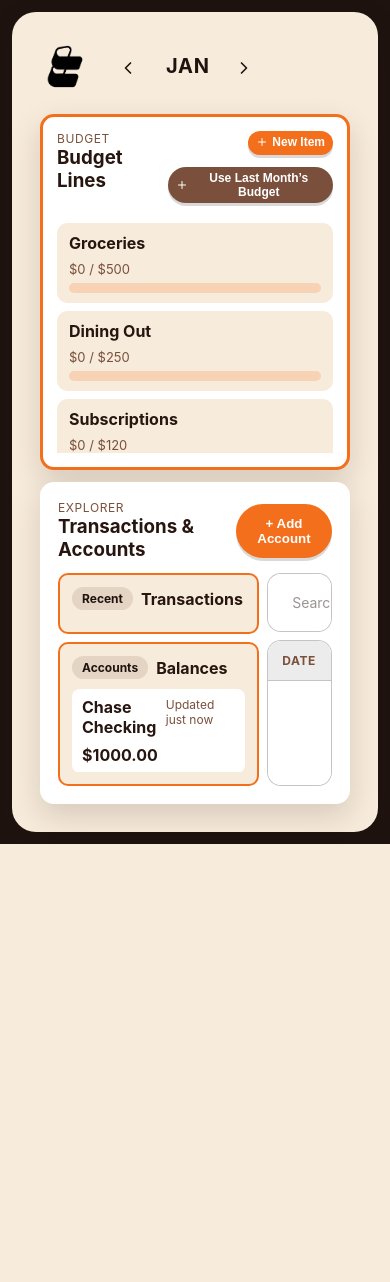
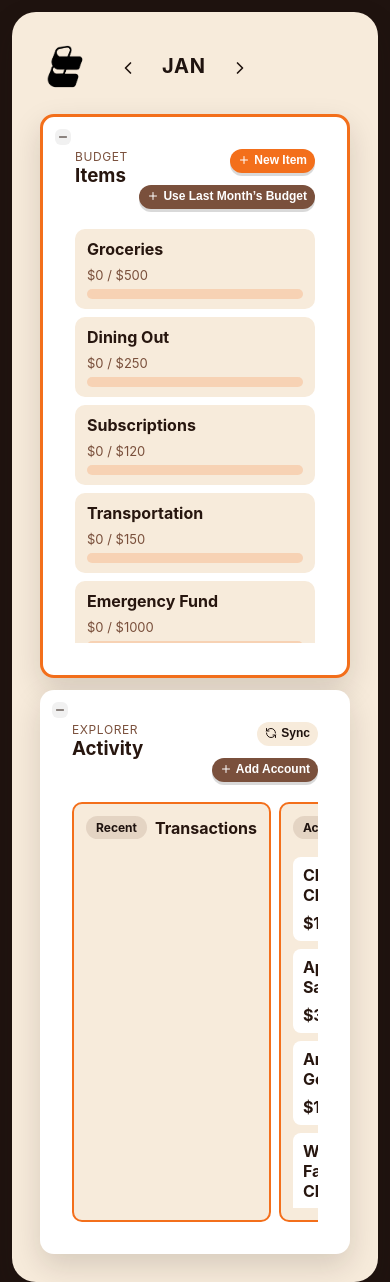
Before and after one commit to ayeniswe/butty, a FastAPI app: page / in a window 390 px wide. Before the commit the page ends 844 px from the top, so only its background shows below. Run offline with FastAPI, Linux system fonts and the light colour scheme; data comes from the database, SQL or seed files in the repository; data that the repository does not hold is empty.

Commit message:
ui: more mobile responsivness

```diff
--- a/apps/web/static/css/styles.css
+++ b/apps/web/static/css/styles.css
@@ -71,8 +71,6 @@ html,
 body {
   width: 100%;
   height: 100%;
-  overflow: hidden;
-  /* ❌ no page scrolling */
 }
 
 body {
@@ -81,9 +79,7 @@ body {
   color: var(--color-text-primary);
   margin: 0;
   padding: 24px;
-  /* space to reveal rounded corners */
   padding-bottom: 0px;
-  /* space to reveal rounded corners */
 }
 
 input,
@@ -133,13 +129,11 @@ textarea[readonly] {
   background: var(--color-bg-card);
   box-shadow: var(--shadow-elevated);
   width: 100%;
-  height: calc(100% - 48px);
-  /* account for body padding */
+  height: calc(100% - 1px);
   display: flex;
   flex-direction: column;
   padding: 28px;
   border-radius: 24px;
-  /* visible rounded edges */
 }
 
 .dashboard__header {
@@ -178,17 +172,16 @@ textarea[readonly] {
 }
 
 .dashboard__body {
-  flex: 1;
   display: grid;
   grid-template-columns: 1fr 1.3fr;
   gap: var(--gap);
-  min-height: 0;
+  min-height: 0px;
 }
 
 .budget-list {
   background: var(--color-bg-surface);
   border-radius: var(--radius);
-  padding: 18px;
+  padding: 32px;
   box-shadow: var(--shadow-elevated);
   border: 3px solid var(--color-primary);
   display: flex;
@@ -235,6 +228,7 @@ textarea[readonly] {
   overflow: hidden;
 }
 
+.explorer-actions,
 .budget-actions {
   display: flex;
   gap: 24px;
@@ -332,6 +326,7 @@ textarea[readonly] {
 .budget-list header {
   display: flex;
   flex-direction: row;
+  position: relative;
   justify-content: space-between;
   margin-bottom: 8px;
 }
@@ -658,7 +653,7 @@ textarea[readonly] {
 .explorer {
   background: var(--color-bg-surface);
   border-radius: var(--radius);
-  padding: 18px;
+  padding: 32px;
   box-shadow: var(--shadow-elevated);
   display: flex;
   flex-direction: column;
@@ -669,6 +664,29 @@ textarea[readonly] {
   overflow: hidden;
 }
 
+.budget-list.is-collapsed,
+#explorer-history.is-collapsed {
+  gap: 0;
+  flex: none;
+}
+
+/* Collapse main content */
+#budget-list-items.is-collapsed,
+#explorer-history-section.is-collapsed {
+  height: 0;
+  display: none;
+}
+
+/* Icon state: minus → plus */
+#budget-lines-container header .icon-box.is-collapsed svg path:last-child,
+#explorer-history header .icon-box.is-collapsed svg path:last-child {
+  display: block; /* show + */
+}
+
+#budget-lines-container header .icon-box:not(.is-collapsed) svg path:last-child,
+#explorer-history header .icon-box:not(.is-collapsed) svg path:last-child {
+  display: none; /* hide − */
+}
 
 .explorer-search {
   gap: 8px;
@@ -802,11 +820,12 @@ textarea[readonly] {
 }
 
 
-.explorer__header {
+.explorer header {
   display: flex;
-  align-items: center;
+  position: relative;
+  flex-direction: row;
   justify-content: space-between;
-  gap: 12px;
+  margin-bottom: 8px;
 }
 
 .budget__kicker,
@@ -914,14 +933,38 @@ textarea[readonly] {
 .icon {
   width: 12px;
   height: 12px;
-  margin-right: 4px;
   vertical-align: middle;
   flex-shrink: 0;
+}
+
+.icon--spacing {
+  margin-right: 4px;
 }
 
 .icon--medium {
   width: 20px;
   height: 20px;
+}
+
+.icon-box--topleft {
+  position: absolute;
+  left: -20px;
+  top: -20px;
+}
+
+.icon-box {
+  display: inline-flex;
+  align-items: center;
+  justify-content: center;
+  width: 16px;
+  height: 16px;
+  border-radius: 6px;
+  background-color: #f1f1f1;
+  /* light gray */
+}
+
+.icon-box:hover {
+  background-color: #e6e6e6;
 }
 
 .pill svg {
@@ -1068,8 +1111,24 @@ textarea[readonly] {
     padding: 12px;
   }
 
+  .explorer-section {
+    display: flex;
+    flex-direction: row;
+    overflow-x: auto;
+  }
+
+  .explorer-recent {
+    display: flex;
+    flex-direction: row;
+  }
+
+  .explorer-search {
+    flex: 1;
+    min-width: auto;
+  }
+
   .dashboard {
-    height: 100%;
+    height: calc(100% - -450px);
   }
 
   .dashboard__header h1 {
@@ -1081,10 +1140,10 @@ textarea[readonly] {
   }
 
   .budget-list {
-    padding: 14px;
     gap: 12px;
   }
 
+  .explorer-actions,
   .budget-actions {
     gap: 12px;
     align-items: flex-end;
--- a/apps/web/templates/partials/budget_lines.html
+++ b/apps/web/templates/partials/budget_lines.html
@@ -1,25 +1,46 @@
 <header>
+  <div class="icon-box icon-box--topleft"
+       role="button"
+       aria-expanded="true"
+       hx-on="click: toggleClass('#budget-list-items','is-collapsed'); toggleClass('#budget-lines-container','is-collapsed'); toggleClass(this,'is-collapsed'); ">
+    <svg class="icon icon--small"
+         xmlns="http://www.w3.org/2000/svg"
+         width="16"
+         height="16"
+         viewBox="0 0 24 24"
+         fill="none"
+         stroke="currentColor"
+         stroke-width="2"
+         stroke-linecap="round"
+         stroke-linejoin="round"
+         aria-hidden="true">
+      <!-- Horizontal line (minus) -->
+      <path d="M5 12h14" />
+      <!-- Vertical line (plus). Remove or hide this path when in minimized state -->
+      <path d="M12 5v14" />
+    </svg>
+  </div>
   <div>
     <p class="budget__kicker">Budget</p>
-    <h3>Budget Lines</h3>
+    <h3>Items</h3>
   </div>
   {% if not readonly %}
     <div class="budget-actions">
       <button class="budget-list-create is-active pill pill--xsmall pill--primary"
               hx-on="click: const form = document.querySelector('#budget-summary-create');  form.classList.toggle('is-active'); this.classList.toggle('is-active'); ">
         <span class="pill__content">
-        <svg class="icon" viewBox="0 0 24 24" aria-hidden="true">
+          <svg class="icon icon--spacing" viewBox="0 0 24 24" aria-hidden="true">
             <path d="M12 5v14M5 12h14" fill="none" stroke="currentColor" stroke-width="2" stroke-linecap="round" />
           </svg>
           New Item
         </span>
       </button>
       <button class="budget-list-create is-active pill pill--xsmall pill--secondary"
-        hx-post="/budgets/copy?month={{ current_month }}{% if year is not none %}&year={{ year }}{% endif %}"
+              hx-post="/budgets/copy?month={{ current_month }}{%- if year is not none -%}&year={{ year }}{%- endif -%}"
               hx-target="#budget-lines-container"
               hx-swap="innerHTML">
         <span class="pill__content">
-        <svg class="icon" viewBox="0 0 24 24" aria-hidden="true">
+          <svg class="icon icon--spacing" viewBox="0 0 24 24" aria-hidden="true">
             <path d="M12 5v14M5 12h14" fill="none" stroke="currentColor" stroke-width="2" stroke-linecap="round" />
           </svg>
           Use Last Month’s Budget
@@ -30,7 +51,7 @@
 </header>
 <form id="budget-summary-create"
       class="budget-summary"
-      hx-post="/budgets?month={{ current_month }}{% if year is not none %}&year={{ year }}{% endif %}"
+      hx-post="/budgets?month={{ current_month }}{%- if year is not none -%}&year={{ year }}{%- endif -%}"
       hx-target="#budget-lines-container"
       hx-swap="innerHTML">
   <!-- Name -->
@@ -41,7 +62,7 @@
   <!-- Allocated -->
   <div class="budget-summary__field">
     <label>Allocated</label>
-    <input name="allocated" inputmode="decimal"  placeholder="0.00" />
+    <input name="allocated" inputmode="decimal" placeholder="0.00" />
   </div>
   <!-- Spent -->
   <div class="budget-summary__field">
@@ -51,14 +72,9 @@
   <button type="submit"
           class="budget-list-save pill pill--xsmall pill--secondary">Save</button>
 </form>
-<ul class="budget-list__items budget-list__items--scroll"
-    hx-on="
-      scroll:
-        const form = document.querySelector('#budget-summary-create');
-        const btn  = document.querySelector('.budget-list-create');
-        form.classList.remove('is-active');
-        btn.classList.add('is-active');
-    ">
+<ul id="budget-list-items"
+    class="budget-list__items budget-list__items--scroll"
+    hx-on=" scroll: const form = document.querySelector('#budget-summary-create'); const btn  = document.querySelector('.budget-list-create'); form.classList.remove('is-active'); btn.classList.add('is-active'); ">
   {% for item in budgets %}
     {% if item.amount_allocated and item.amount_allocated > 0 %}
       {% set pct = (item.amount_spent / item.amount_allocated) * 100 %}
@@ -72,12 +88,13 @@
       {% set zone = "progress__bar--warning" %}
     {% endif %}
     <li class="budget-item budget-item--card"
-        hx-get="/budgets/{{ item.id }}?month={{ current_month }}{% if year is not none %}&year={{ year }}{% endif %}"
+        hx-get="/budgets/{{ item.id }}?month={{ current_month }}{%- if year is not none -%}&year={{ year }}{%- endif -%}"
         hx-target="#budget-lines-container"
         hx-swap="innerHTML">
       <div class="budget-item__label">{{ item.name }}</div>
       <div class="budget-item__values">
-        <span class="budget-item__amount">${{ '%.0f' % (item.amount_spent / 100) }} / ${{ '%.0f' % (item.amount_allocated / 100) }}</span>
+        <span class="budget-item__amount">${{ '%.0f' % (item.amount_spent / 100) }} / ${{ '%.0f' % (item.amount_allocated
+        / 100) }}</span>
         <div class="progress"
              aria-valuemin="0"
              aria-valuemax="100"
--- a/apps/web/templates/partials/dashboard.html
+++ b/apps/web/templates/partials/dashboard.html
@@ -1,40 +1,60 @@
 <main id="dash" class="dashboard">
   <header class="dashboard__header">
-        <div class="logo-circle" hx-get="/dashboard?month={{ now_month }}&year={{ now_year }}"
-                    hx-target="#dash" hx-swap="outerHTML"><img class="logo" src="/static/images/logo.png" alt="Logo" class="logo-circle__image">
+    <div class="logo-circle"
+         hx-get="/dashboard?month={{ now_month }}&year={{ now_year }}"
+         hx-target="#dash"
+         hx-swap="outerHTML">
+      <img width="100%"
+           height="100%"
+           class="logo"
+           src="/static/images/logo.png"
+           alt="Logo">
     </div>
     <h1 class="dashboard-header__month">
-            <div hx-get="/dashboard?month={{ prev_month }}{% if year is not none %}&year={{ year }}{% endif %}"
-                    hx-target="#dash" hx-swap="outerHTML" class="nav-hitbox">
-                <svg  class="icon icon--medium" viewBox="0 0 24 24" aria-hidden="true">
-                    <path d="M15 18l-6-6 6-6" fill="none" stroke="currentColor" stroke-width="2" stroke-linecap="round"
-                        stroke-linejoin="round" />
+      <div hx-get="/dashboard?month={{ prev_month }}{%- if year is not none -%}&year={{ year }}{%- endif -%}"
+           hx-target="#dash"
+           hx-swap="outerHTML"
+           class="nav-hitbox">
+        <svg class="icon icon--medium" viewBox="0 0 24 24" aria-hidden="true">
+          <path d="M15 18l-6-6 6-6" fill="none" stroke="currentColor" stroke-width="2" stroke-linecap="round" stroke-linejoin="round" />
         </svg>
       </div>
-            {%if year != now_year %}{{year}} {% endif %}{{ current_month_name }}
-            <div class="nav-hitbox" hx-get="/dashboard?month={{ next_month }}{% if year is not none %}&year={{ year }}{% endif %}"
-                    hx-target="#dash" hx-swap="outerHTML">
-                <svg  class="icon icon--medium" viewBox="0 0 24 24" aria-hidden="true">
-                    <path d="M9 6l6 6-6 6" fill="none" stroke="currentColor" stroke-width="2" stroke-linecap="round"
-                        stroke-linejoin="round" />
+      {%- if year != now_year -%}{{ year }} {%- endif -%}{{ current_month_name }}
+        <div class="nav-hitbox"
+             hx-get="/dashboard?month={{ next_month }}{%- if year is not none -%}&year={{ year }}{%- endif -%}"
+             hx-target="#dash"
+             hx-swap="outerHTML">
+          <svg class="icon icon--medium" viewBox="0 0 24 24" aria-hidden="true">
+            <path d="M9 6l6 6-6 6" fill="none" stroke="currentColor" stroke-width="2" stroke-linecap="round" stroke-linejoin="round" />
           </svg>
         </div>
       </h1>
     </header>
-    <section class="dashboard__body">
-        <aside class="budget-list" id="budget-lines-container"
-            hx-get="/budgets?month={{ current_month }}{% if year is not none %}&year={{ year }}{% endif %}"
-            hx-trigger="load" hx-target="#budget-lines-container" hx-swap="innerHTML"
+    <div class="dashboard__body">
+      <div class="detail-panel">
+        <section class="budget-list"
+                 id="budget-lines-container"
+                 hx-get="/budgets?month={{ current_month }}{%- if year is not none -%}&year={{ year }}{%- endif -%}"
+                 hx-trigger="load"
+                 hx-target="#budget-lines-container"
+                 hx-swap="innerHTML"
                  hx-on="click: const form = document.querySelector('#budget-summary-create'); const button = document.querySelector('.budget-list-create');  if ( form.contains(event.target) || event.target.closest('.budget-list-create') ) return;  form.classList.remove('is-active'); button.classList.add('is-active'); ">
-        </aside>
-        <section class="detail-panel">
-          {# <div class="summary-card" id="summary-card" hx-get="/summary" hx-trigger="load, every 15s" hx-target="#summary-card" hx-swap="innerHTML">
+        </section>
+      </div>
+      <div class="detail-panel">
+        {# <div class="summary-card" id="summary-card" hx-get="/summary" hx-trigger="load, every 15s"
+                hx-target="#summary-card" hx-swap="innerHTML">
                 {% include "partials/summary_card.html" %}
             </div> #}
 
-          <div class="explorer" id="explorer" hx-get="/explorer" hx-trigger="load" hx-target="#explorer" hx-swap="innerHTML">
+        <aside class="explorer"
+               id="explorer-history"
+               hx-get="/explorer"
+               hx-trigger="load"
+               hx-target="#explorer-history"
+               hx-swap="innerHTML">
           {% include "partials/explorer/index.html" %}
+        </aside>
       </div>
-        </section>
-    </section>
+    </div>
   </main>
--- a/apps/web/templates/partials/explorer/index.html
+++ b/apps/web/templates/partials/explorer/index.html
@@ -1,12 +1,72 @@
-<div class="explorer__header">
+<header>
+  <div class="icon-box icon-box--topleft"
+       role="button"
+       aria-expanded="true"
+       hx-on="click: toggleClass('#explorer-history','is-collapsed'); toggleClass('#explorer-history-section','is-collapsed'); toggleClass(this,'is-collapsed'); ">
+    <svg class="icon icon--small"
+         xmlns="http://www.w3.org/2000/svg"
+         width="16"
+         height="16"
+         viewBox="0 0 24 24"
+         fill="none"
+         stroke="currentColor"
+         stroke-width="2"
+         stroke-linecap="round"
+         stroke-linejoin="round"
+         aria-hidden="true">
+      <!-- Horizontal line (minus) -->
+      <path d="M5 12h14" />
+      <!-- Vertical line (plus). Remove or hide this path when in minimized state -->
+      <path d="M12 5v14" />
+    </svg>
+  </div>
   <div>
     <p class="explorer__kicker">Explorer</p>
-    <h3>Transactions & Accounts</h3>
+    <h3>Activity</h3>
   </div>
-  <button class="pill pill--medium pill--primary">+ Add Account</button>
+  <div class="explorer-actions">
+    <button class="pill pill--xsmall pill--accent">
+      <span class="pill__content">
+        <svg class="icon icon--spacing icon--small"
+             xmlns="http://www.w3.org/2000/svg"
+             width="16"
+             height="16"
+             viewBox="0 0 24 24"
+             fill="none"
+             stroke="currentColor"
+             stroke-width="2"
+             stroke-linecap="round"
+             stroke-linejoin="round"
+             aria-hidden="true">
+          <path d="M21 12a9 9 0 0 0-9-9 9.75 9.75 0 0 0-6.74 2.74L3 8" />
+          <path d="M3 3v5h5" />
+          <path d="M3 12a9 9 0 0 0 9 9 9.75 9.75 0 0 0 6.74-2.74L21 16" />
+          <path d="M21 21v-5h-5" />
+        </svg>
+        Sync
+      </span>
+    </button>
+    <button class="pill pill--xsmall pill--secondary">
+      <span class="pill__content">
+        <svg class="icon icon--spacing" viewBox="0 0 24 24" aria-hidden="true">
+          <path d="M12 5v14M5 12h14" fill="none" stroke="currentColor" stroke-width="2" stroke-linecap="round" />
+        </svg>
+        Add Account
+      </span>
+    </button>
   </div>
+  <script>
+      function toggleClass(target, cls) {
+          if (typeof target === 'string') {
+              document.querySelector(target)?.classList.toggle(cls)
+          } else if (target instanceof HTMLElement) {
+              target.classList.toggle(cls)
+          }
+      }
+  </script>
+</header>
 
-<section class="explorer-section">
+<section id="explorer-history-section" class="explorer-section">
   <!-- Explorer Recent -->
   <aside class="explorer-recent">
     <div class="card card--stacked">
@@ -19,10 +79,11 @@
           <li>
             <div>
               <p class="list__title">{{ transaction.name }}</p>
-            <p class="list__meta">{{ transaction.account_name }} · {{ transaction.occurred_at }}</p>
+              <p class="list__meta">
+                {{ transaction.account_name }} · {{ transaction.occurred_at }}
+              </p>
             </div>
-          <span
-            class="list__amount {{ 'list__amount--negative' if transaction.direction == 'OUT' else 'list__amount--positive' }}">
+            <span class="list__amount {{ 'list__amount--negative' if transaction.direction == 'OUT' else 'list__amount--positive' }}">
               {{ '$%.2f' % (transaction.amount / 100) }}
             </span>
           </li>
@@ -49,11 +110,24 @@
   <aside class="explorer-search">
     <!-- Explorer Search -->
     <div class="explorer-search__bar">
-      <input type="search" name="query" placeholder="Search transactions, accounts, budgets…" hx-get="/explorer/search"
-        hx-trigger="input changed delay:200ms" hx-target="#explorer-table-rows-container" hx-swap="innerHTML" />
-      <svg class="icon icon--medium clickable" xmlns="http://www.w3.org/2000/svg" width="18" height="18"
-        viewBox="0 0 24 24" fill="none" stroke="currentColor" stroke-width="2" stroke-linecap="round"
-        stroke-linejoin="round" aria-hidden="true">
+      <input type="search"
+             name="query"
+             placeholder="Search transactions, accounts, budgets…"
+             hx-get="/explorer/search"
+             hx-trigger="input changed delay:200ms"
+             hx-target="#explorer-table-rows-container"
+             hx-swap="innerHTML" />
+      <svg class="icon icon--medium clickable"
+           xmlns="http://www.w3.org/2000/svg"
+           width="18"
+           height="18"
+           viewBox="0 0 24 24"
+           fill="none"
+           stroke="currentColor"
+           stroke-width="2"
+           stroke-linecap="round"
+           stroke-linejoin="round"
+           aria-hidden="true">
         <path d="M3 5h18" />
         <path d="M6 12h12" />
         <path d="M10 19h4" />
@@ -79,7 +153,10 @@
               <td>{{ transaction.occurred_at }}</td>
               <td class="strong">{{ transaction.name }}</td>
               <td>${{ '%.2f' % (transaction.amount / 100) }}</td>
-            <td class="align-center"><span class="align-center {{ 'text--danger' if transaction.direction == 'OUT' else 'text--success' }}">{{ transaction.direction }}</span></td>
+              <td class="align-center">
+                <span class="align-center {{ 'text--danger' if transaction.direction == 'OUT' else 'text--success' }}">{{
+                transaction.direction }}</span>
+              </td>
               <td>{{ transaction.account_name }}</td>
               <td>{{ transaction.budget_name }}</td>
             </tr>
```
Also changed, not shown: pyproject.toml (+10 -0 lines), schema/accounts.sql (+10 -0 lines), .pre-commit-config.yaml, 1 other file. Lines whose indentation alone changed are shown as unchanged.
